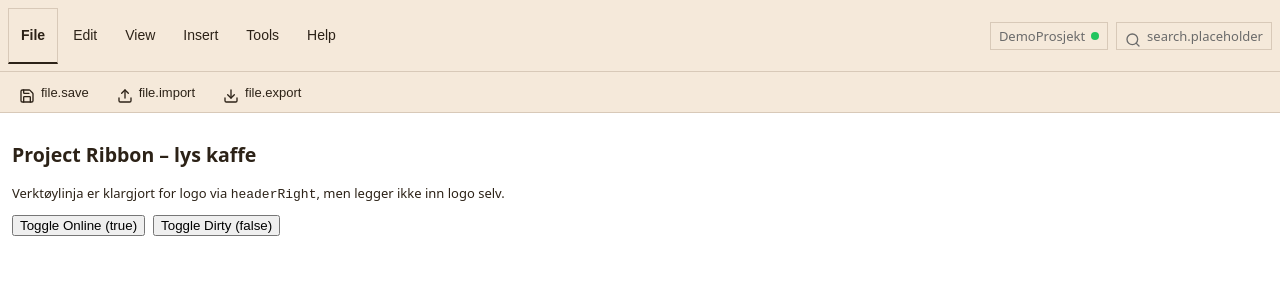
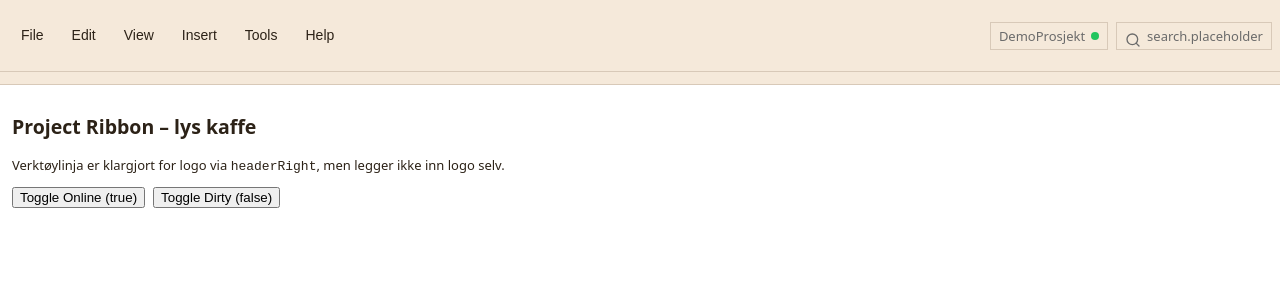
Before and after one commit to Hypermicro-code/TableCore, a React (Vite) app: page / in a window 1280 px wide. Shown: the top 300 px of the page. Built offline with nearby package versions, Linux system fonts and the light colour scheme.

Commit message:
Update ToolbarCore.tsx

```diff
--- a/src/core/ToolbarCore.tsx
+++ b/src/core/ToolbarCore.tsx
@@ -13,22 +13,22 @@ import {
 /* ===== [BLOCK: Default Commands] ===== */
 registerCommands([
   // File
-  { id: "toolbar.file.save",   labelKey:"file.save",   icon:<Save/>,    group:"file",  shortcut:"Ctrl+S",        run:(ctx)=>alert("Lagre (demo)") },
-  { id: "toolbar.file.import", labelKey:"file.import", icon:<Upload/>,  group:"file",                          run:()=>alert("Importer (demo)") },
-  { id: "toolbar.file.export", labelKey:"file.export", icon:<Download/>,group:"file",                          run:()=>alert("Eksporter (demo)") },
+  { id: "toolbar.file.save",   labelKey:"file.save",   icon:<Save/>,     group:"file",  shortcut:"Ctrl+S",        run:(ctx)=>alert("Lagre (demo)") },
+  { id: "toolbar.file.import", labelKey:"file.import", icon:<Upload/>,   group:"file",                          run:()=>alert("Importer (demo)") },
+  { id: "toolbar.file.export", labelKey:"file.export", icon:<Download/>, group:"file",                          run:()=>alert("Eksporter (demo)") },
 
   // Edit
-  { id:"toolbar.edit.cut",     labelKey:"edit.cut",    icon:<Scissors/>,      group:"edit",                          run:()=>alert("Klipp (demo)") },
-  { id:"toolbar.edit.copy",    labelKey:"edit.copy",   icon:<Copy/>,          group:"edit",                          run:()=>alert("Kopier (demo)") },
-  { id:"toolbar.edit.paste",   labelKey:"edit.paste",  icon:<ClipboardPaste/>,group:"edit",                          run:()=>alert("Lim inn (demo)") },
-  { id:"toolbar.edit.undo",    labelKey:"edit.undo",   icon:<Undo2/>,         group:"edit",  shortcut:"Ctrl+Z",      run:()=>alert("Angre (demo)") },
-  { id:"toolbar.edit.redo",    labelKey:"edit.redo",   icon:<Redo2/>,         group:"edit",  shortcut:"Shift+Ctrl+Z", run:()=>alert("Gjør om (demo)") },
-  { id:"toolbar.edit.delete",  labelKey:"edit.delete", icon:<Trash2/>,        group:"edit",                          run:()=>alert("Slett (demo)") },
+  { id:"toolbar.edit.cut",     labelKey:"edit.cut",    icon:<Scissors/>,       group:"edit",                          run:()=>alert("Klipp (demo)") },
+  { id:"toolbar.edit.copy",    labelKey:"edit.copy",   icon:<Copy/>,           group:"edit",                          run:()=>alert("Kopier (demo)") },
+  { id:"toolbar.edit.paste",   labelKey:"edit.paste",  icon:<ClipboardPaste/>, group:"edit",                          run:()=>alert("Lim inn (demo)") },
+  { id:"toolbar.edit.undo",    labelKey:"edit.undo",   icon:<Undo2/>,          group:"edit",  shortcut:"Ctrl+Z",      run:()=>alert("Angre (demo)") },
+  { id:"toolbar.edit.redo",    labelKey:"edit.redo",   icon:<Redo2/>,          group:"edit",  shortcut:"Shift+Ctrl+Z", run:()=>alert("Gjør om (demo)") },
+  { id:"toolbar.edit.delete",  labelKey:"edit.delete", icon:<Trash2/>,         group:"edit",                          run:()=>alert("Slett (demo)") },
 
   // View
-  { id:"toolbar.view.zoomout",  labelKey:"view.zoomout",  icon:<ZoomOut/>, group:"view", run:()=>alert("Zoom − (demo)") },
+  { id:"toolbar.view.zoomout",  labelKey:"view.zoomout",  icon:<ZoomOut/>,  group:"view", run:()=>alert("Zoom − (demo)") },
   { id:"toolbar.view.zoomreset", labelKey:"view.zoomreset", icon:<Square/>, group:"view", run:()=>alert("100% (demo)") },
-  { id:"toolbar.view.zoomin",   labelKey:"view.zoomin",   icon:<ZoomIn/>,  group:"view", run:()=>alert("Zoom + (demo)") },
+  { id:"toolbar.view.zoomin",   labelKey:"view.zoomin",   icon:<ZoomIn/>,   group:"view", run:()=>alert("Zoom + (demo)") },
   { id:"toolbar.view.filter",   labelKey:"view.filter",   icon:<ListFilter/>, group:"view", run:()=>alert("Filter (demo)") },
 
   // Insert
@@ -61,7 +61,7 @@ const GROUPS_MAP: Record<string, ToolbarGroupDef[]> = {
 
 type Props = {
   ctx: ToolbarContext
-  slots?: SlotInjection[]   // app-spesifikke grupper (renderes i ribbon)
+  slots?: SlotInjection[]   // app-spesifikke grupper (renderes i ribbon når synlig)
   projectName?: string
   status?: "saved" | "autosave" | "offline"
   /** Appen kan sende inn ekstra innhold til høyre i menylinja (f.eks. logo). */
@@ -77,11 +77,18 @@ export default function ToolbarCore({
 }: Props){
   const { t } = useTranslation()
   const tabs = React.useMemo(()=>["File","Edit","View","Insert","Tools","Help"],[])
-  const [active, setActive] = React.useState<string>("File")
+  // aktiv fane eller null hvis ribbon er skjult
+  const [active, setActive] = React.useState<string | null>(null)
 
-  // I v1 rendres alle slot-grupper etter base-gruppene i ribbon (uavhengig av fane)
+  // toggling: klikk på valgt fane => skjul; klikk på annen fane => vis ny
+  const onTabClick = (tab: string) => {
+    setActive(prev => (prev === tab ? null : tab))
+  }
+
+  // slots rendres etter base-gruppene når ribbon er synlig
   const slotGroups = slots.flatMap(s => s.groups)
   const groups = React.useMemo(() => {
+    if (!active) return []
     const base = GROUPS_MAP[active] ?? []
     return [...base, ...slotGroups]
   }, [active, slotGroups])
@@ -91,19 +98,22 @@ export default function ToolbarCore({
       {/* ===== MENYLINJE ===== */}
       <div className="menubar" role="menubar" aria-label="Hovedmeny">
         <div className="menu-tabs">
-          {tabs.map(tab => (
+          {tabs.map(tab => {
+            const selected = active === tab
+            return (
               <button
                 key={tab}
                 className="menu-tab"
-              role="menuitemradio"
-              aria-checked={active === tab ? "true" : "false"}
-              aria-selected={active === tab ? "true" : "false"}
-              onClick={()=>setActive(tab)}
+                role="button"
+                aria-expanded={selected ? "true" : "false"}
+                aria-pressed={selected ? "true" : "false"}
+                onClick={()=>onTabClick(tab)}
                 title={tab}
               >
                 {tab}
               </button>
-          ))}
+            )
+          })}
         </div>
         <div className="menu-right">
           <span className="status-chip" title={projectName}>
@@ -118,9 +128,14 @@ export default function ToolbarCore({
         </div>
       </div>
 
-      {/* ===== RIBBON ===== */}
-      <div className="ribbon" role="toolbar" aria-label={`Ribbon: ${active}`}>
-        {groups.map(g => (
+      {/* ===== RIBBON (vises bare når en fane er aktiv) ===== */}
+      <div
+        className={`ribbon ${active ? "" : "ribbon--hidden"}`}
+        role="toolbar"
+        aria-label={active ? `Ribbon: ${active}` : "Ribbon skjult"}
+        aria-hidden={active ? "false" : "true"}
+      >
+        {active && groups.map(g => (
           <ToolbarGroup key={`${active}-${g.id}`} group={g} ctx={ctx} />
         ))}
       </div>
```
Lines whose indentation alone changed are shown as unchanged.
